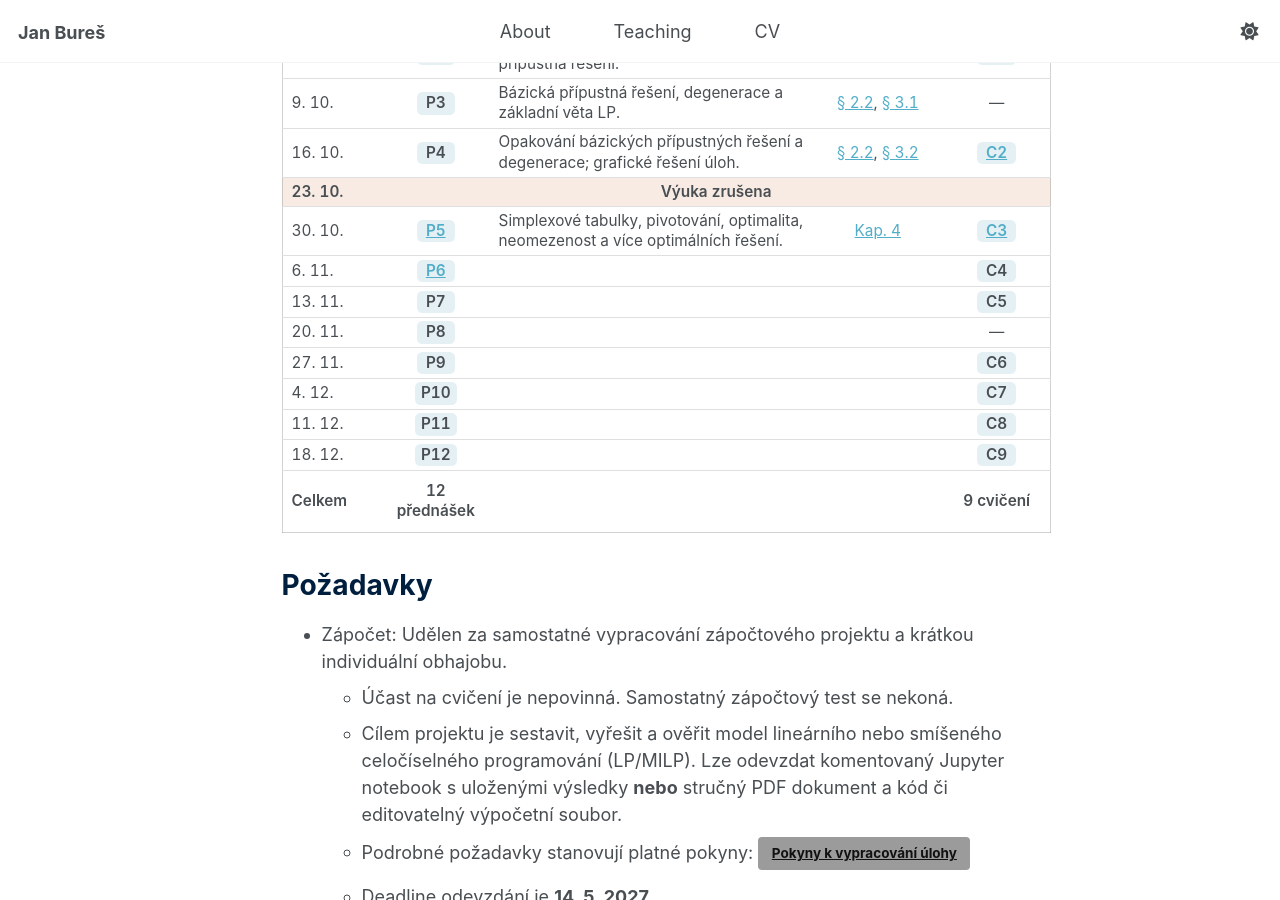
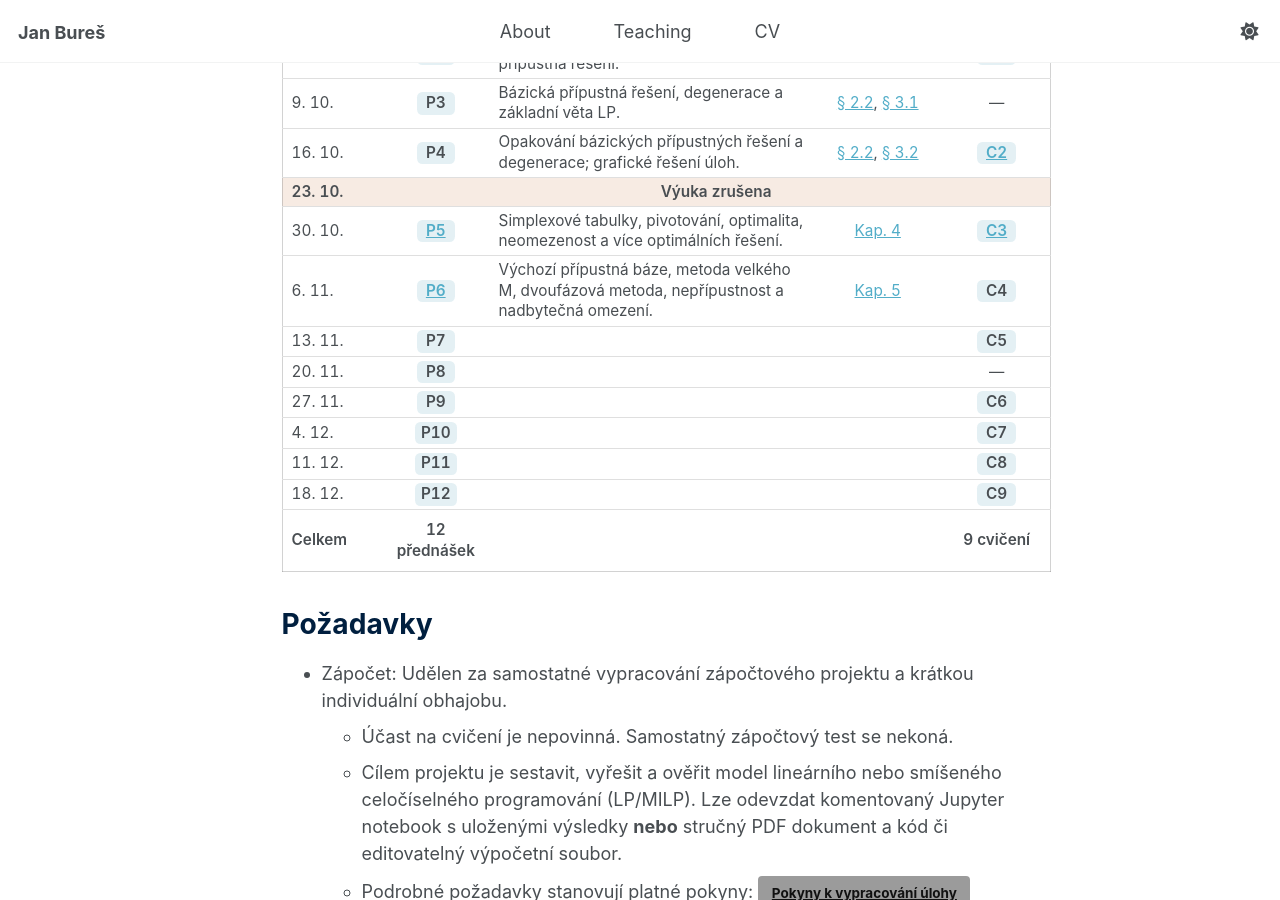
Before and after one commit to buresjan/buresjan.github.io, a Jekyll site: the page built from _teaching/01lip.md, in a window 1280 px wide and 900 px high, scrolled down 581 px. Built offline with Jekyll 4.4.1, drawn with Linux system fonts in a browser that asks for light colours.

Commit message:
Add P6 lecture topics and chapter 5 reading link

```diff
--- a/_teaching/01lip.md
+++ b/_teaching/01lip.md
@@ -33,7 +33,7 @@ lang: cs
       <tr><th scope="row">16. 10.</th><td><span class="lp-session">P4</span></td><td class="lp-topics">Opakování bázických přípustných řešení a degenerace; grafické řešení úloh.</td><td class="lp-textbook"><a href="{{ '/files/01LIP.pdf' | relative_url }}#nameddest=section.2.2" aria-label="Studijní text: § 2.2">§ 2.2</a>, <a href="{{ '/files/01LIP.pdf' | relative_url }}#nameddest=section.3.2" aria-label="Studijní text: § 3.2">§ 3.2</a></td><td><a class="lp-session" href="{{ '/files/01lip/cv02.zip' | relative_url }}?v=20261016-pulp332" download="cv02.zip" title="Stáhnout notebook a HTML náhled cvičení 2 (ZIP)" aria-label="Cvičení 2: stáhnout notebook s řešením a HTML náhled v ZIP">C2</a></td></tr>
       <tr class="lp-cancelled"><th scope="row">23. 10.</th><td colspan="4">Výuka zrušena</td></tr>
       <tr><th scope="row">30. 10.</th><td><a class="lp-session" href="{{ '/files/01lip/p5.html' | relative_url }}" download="p5.html" title="Stáhnout prezentaci o simplexové metodě (HTML)" aria-label="Přednáška 5: stáhnout prezentaci o simplexové metodě v HTML">P5</a></td><td class="lp-topics">Simplexové tabulky, pivotování, optimalita, neomezenost a více optimálních řešení.</td><td class="lp-textbook"><a href="{{ '/files/01LIP.pdf' | relative_url }}#nameddest=chapter.4" aria-label="Studijní text: Kap. 4">Kap. 4</a></td><td><a class="lp-session" href="{{ '/files/01lip/cv03.zip' | relative_url }}?v=20261029-r2" download="cv03.zip" title="Stáhnout notebooky a HTML náhled cvičení 3 včetně zadání domácího úkolu (ZIP)" aria-label="Cvičení 3: stáhnout notebook, řešení, HTML náhled a zadání domácího úkolu v ZIP">C3</a></td></tr>
-      <tr><th scope="row">6. 11.</th><td><a class="lp-session" href="{{ '/files/01lip/p6.html' | relative_url }}" download="p6.html" title="Stáhnout prezentaci o metodě velkého M a dvoufázové metodě (HTML)" aria-label="Přednáška 6: stáhnout prezentaci o metodě velkého M a dvoufázové metodě v HTML">P6</a></td><td class="lp-topics"></td><td class="lp-textbook"></td><td><span class="lp-session">C4</span></td></tr>
+      <tr><th scope="row">6. 11.</th><td><a class="lp-session" href="{{ '/files/01lip/p6.html' | relative_url }}" download="p6.html" title="Stáhnout prezentaci o metodě velkého M a dvoufázové metodě (HTML)" aria-label="Přednáška 6: stáhnout prezentaci o metodě velkého M a dvoufázové metodě v HTML">P6</a></td><td class="lp-topics">Výchozí přípustná báze, metoda velkého M, dvoufázová metoda, nepřípustnost a nadbytečná omezení.</td><td class="lp-textbook"><a href="{{ '/files/01LIP.pdf' | relative_url }}#nameddest=chapter.5" aria-label="Studijní text: Kap. 5">Kap. 5</a></td><td><span class="lp-session">C4</span></td></tr>
       <tr><th scope="row">13. 11.</th><td><span class="lp-session">P7</span></td><td class="lp-topics"></td><td class="lp-textbook"></td><td><span class="lp-session">C5</span></td></tr>
       <tr><th scope="row">20. 11.</th><td><span class="lp-session">P8</span></td><td class="lp-topics"></td><td class="lp-textbook"></td><td><span aria-label="Cvičení se nekoná">—</span></td></tr>
       <tr><th scope="row">27. 11.</th><td><span class="lp-session">P9</span></td><td class="lp-topics"></td><td class="lp-textbook"></td><td><span class="lp-session">C6</span></td></tr>
```
